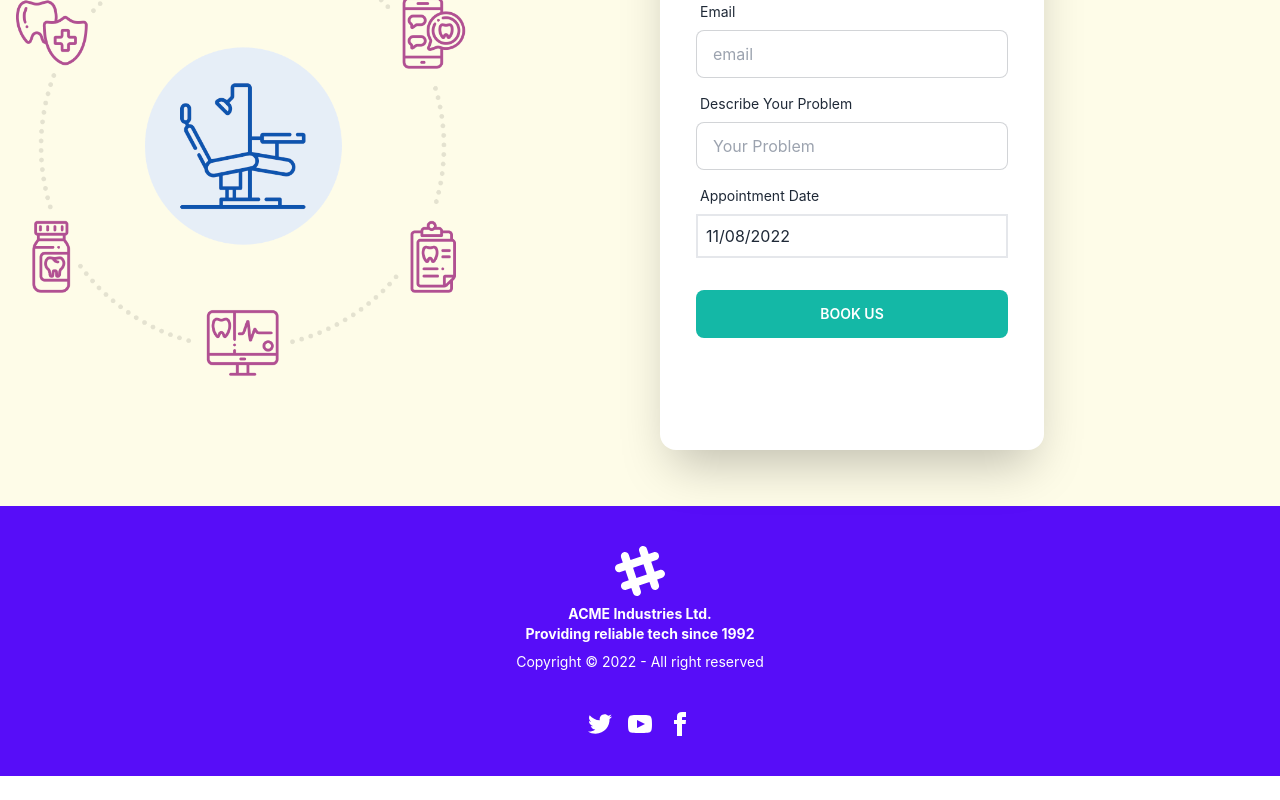
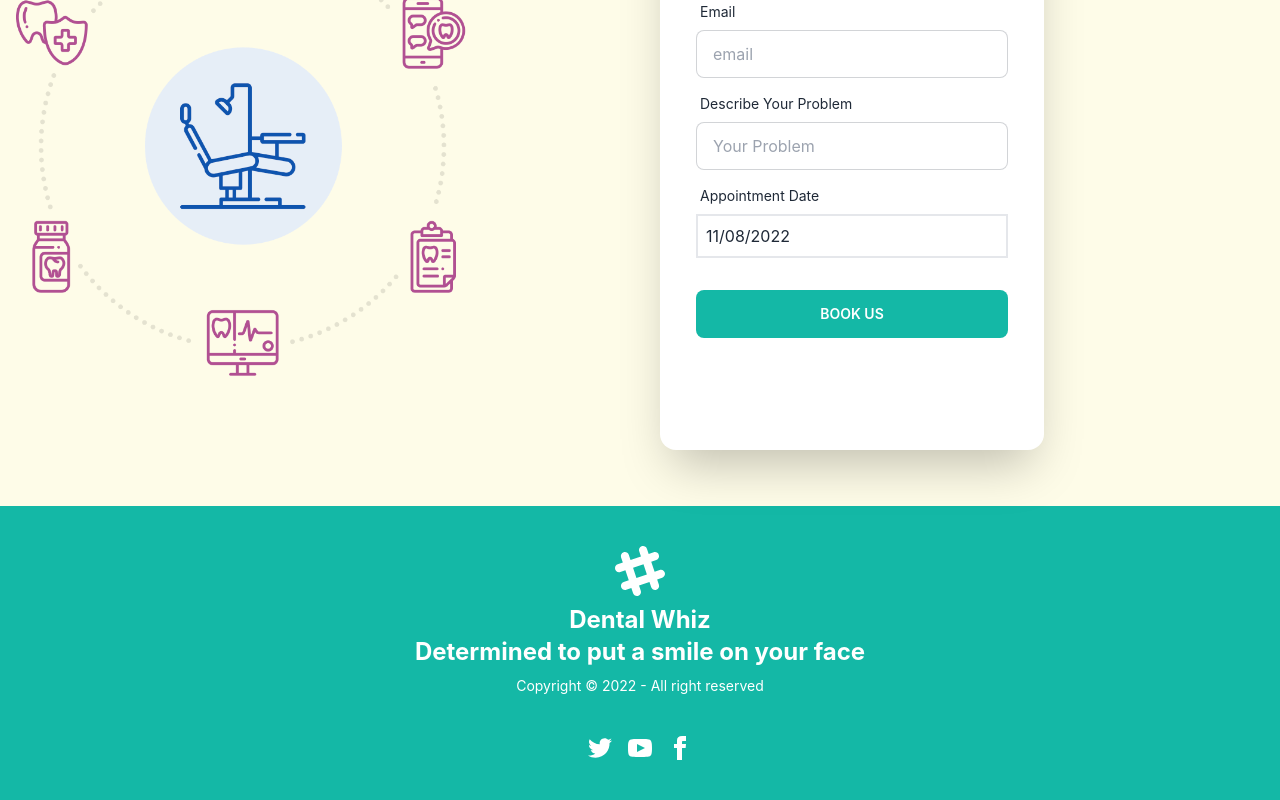
Before and after one commit to sartajdev007/dental-whiz-client, a React (Create React App) app: page / in a window 1280 px wide. Shown: the part 1422-2222 px from the top of the page. Before the commit the page ends 2198 px from the top, so only its background shows below. Built offline with nearby package versions, Linux system fonts and the light colour scheme; no server answers.

Commit message:
footer section added

```diff
--- a/src/components/Footer/Footer.js
+++ b/src/components/Footer/Footer.js
@@ -2,19 +2,19 @@
 
 const Footer = () => {
     return (
-        <footer className="footer footer-center p-10 bg-primary text-primary-content">
+        <footer className="footer footer-center p-10 bg-teal-500 text-primary-content">
             <div>
                 <svg width="50" height="50" viewBox="0 0 24 24" xmlns="http://www.w3.org/2000/svg" fillRule="evenodd" clipRule="evenodd" className="inline-block fill-current"><path d="M22.672 15.226l-2.432.811.841 2.515c.33 1.019-.209 2.127-1.23 2.456-1.15.325-2.148-.321-2.463-1.226l-.84-2.518-5.013 1.677.84 2.517c.391 1.203-.434 2.542-1.831 2.542-.88 0-1.601-.564-1.86-1.314l-.842-2.516-2.431.809c-1.135.328-2.145-.317-2.463-1.229-.329-1.018.211-2.127 1.231-2.456l2.432-.809-1.621-4.823-2.432.808c-1.355.384-2.558-.59-2.558-1.839 0-.817.509-1.582 1.327-1.846l2.433-.809-.842-2.515c-.33-1.02.211-2.129 1.232-2.458 1.02-.329 2.13.209 2.461 1.229l.842 2.515 5.011-1.677-.839-2.517c-.403-1.238.484-2.553 1.843-2.553.819 0 1.585.509 1.85 1.326l.841 2.517 2.431-.81c1.02-.33 2.131.211 2.461 1.229.332 1.018-.21 2.126-1.23 2.456l-2.433.809 1.622 4.823 2.433-.809c1.242-.401 2.557.484 2.557 1.838 0 .819-.51 1.583-1.328 1.847m-8.992-6.428l-5.01 1.675 1.619 4.828 5.011-1.674-1.62-4.829z"></path></svg>
-                <p className="font-bold">
-                    ACME Industries Ltd. <br />Providing reliable tech since 1992
+                <p className="font-bold text-2xl">
+                    Dental Whiz <br />Determined to put a smile on your face
                 </p>
                 <p>Copyright © 2022 - All right reserved</p>
             </div>
             <div>
                 <div className="grid grid-flow-col gap-4">
-                    <a><svg xmlns="http://www.w3.org/2000/svg" width="24" height="24" viewBox="0 0 24 24" className="fill-current"><path d="M24 4.557c-.883.392-1.832.656-2.828.775 1.017-.609 1.798-1.574 2.165-2.724-.951.564-2.005.974-3.127 1.195-.897-.957-2.178-1.555-3.594-1.555-3.179 0-5.515 2.966-4.797 6.045-4.091-.205-7.719-2.165-10.148-5.144-1.29 2.213-.669 5.108 1.523 6.574-.806-.026-1.566-.247-2.229-.616-.054 2.281 1.581 4.415 3.949 4.89-.693.188-1.452.232-2.224.084.626 1.956 2.444 3.379 4.6 3.419-2.07 1.623-4.678 2.348-7.29 2.04 2.179 1.397 4.768 2.212 7.548 2.212 9.142 0 14.307-7.721 13.995-14.646.962-.695 1.797-1.562 2.457-2.549z"></path></svg></a>
-                    <a><svg xmlns="http://www.w3.org/2000/svg" width="24" height="24" viewBox="0 0 24 24" className="fill-current"><path d="M19.615 3.184c-3.604-.246-11.631-.245-15.23 0-3.897.266-4.356 2.62-4.385 8.816.029 6.185.484 8.549 4.385 8.816 3.6.245 11.626.246 15.23 0 3.897-.266 4.356-2.62 4.385-8.816-.029-6.185-.484-8.549-4.385-8.816zm-10.615 12.816v-8l8 3.993-8 4.007z"></path></svg></a>
-                    <a><svg xmlns="http://www.w3.org/2000/svg" width="24" height="24" viewBox="0 0 24 24" className="fill-current"><path d="M9 8h-3v4h3v12h5v-12h3.642l.358-4h-4v-1.667c0-.955.192-1.333 1.115-1.333h2.885v-5h-3.808c-3.596 0-5.192 1.583-5.192 4.615v3.385z"></path></svg></a>
+                    <a href='https://www.facebook.com/'><svg xmlns="http://www.w3.org/2000/svg" width="24" height="24" viewBox="0 0 24 24" className="fill-current"><path d="M24 4.557c-.883.392-1.832.656-2.828.775 1.017-.609 1.798-1.574 2.165-2.724-.951.564-2.005.974-3.127 1.195-.897-.957-2.178-1.555-3.594-1.555-3.179 0-5.515 2.966-4.797 6.045-4.091-.205-7.719-2.165-10.148-5.144-1.29 2.213-.669 5.108 1.523 6.574-.806-.026-1.566-.247-2.229-.616-.054 2.281 1.581 4.415 3.949 4.89-.693.188-1.452.232-2.224.084.626 1.956 2.444 3.379 4.6 3.419-2.07 1.623-4.678 2.348-7.29 2.04 2.179 1.397 4.768 2.212 7.548 2.212 9.142 0 14.307-7.721 13.995-14.646.962-.695 1.797-1.562 2.457-2.549z"></path></svg></a>
+                    <a href='https://www.youtube.com/'><svg xmlns="http://www.w3.org/2000/svg" width="24" height="24" viewBox="0 0 24 24" className="fill-current"><path d="M19.615 3.184c-3.604-.246-11.631-.245-15.23 0-3.897.266-4.356 2.62-4.385 8.816.029 6.185.484 8.549 4.385 8.816 3.6.245 11.626.246 15.23 0 3.897-.266 4.356-2.62 4.385-8.816-.029-6.185-.484-8.549-4.385-8.816zm-10.615 12.816v-8l8 3.993-8 4.007z"></path></svg></a>
+                    <a href='https://www.twitter.com/'><svg xmlns="http://www.w3.org/2000/svg" width="24" height="24" viewBox="0 0 24 24" className="fill-current"><path d="M9 8h-3v4h3v12h5v-12h3.642l.358-4h-4v-1.667c0-.955.192-1.333 1.115-1.333h2.885v-5h-3.808c-3.596 0-5.192 1.583-5.192 4.615v3.385z"></path></svg></a>
                 </div>
             </div>
         </footer>
```
